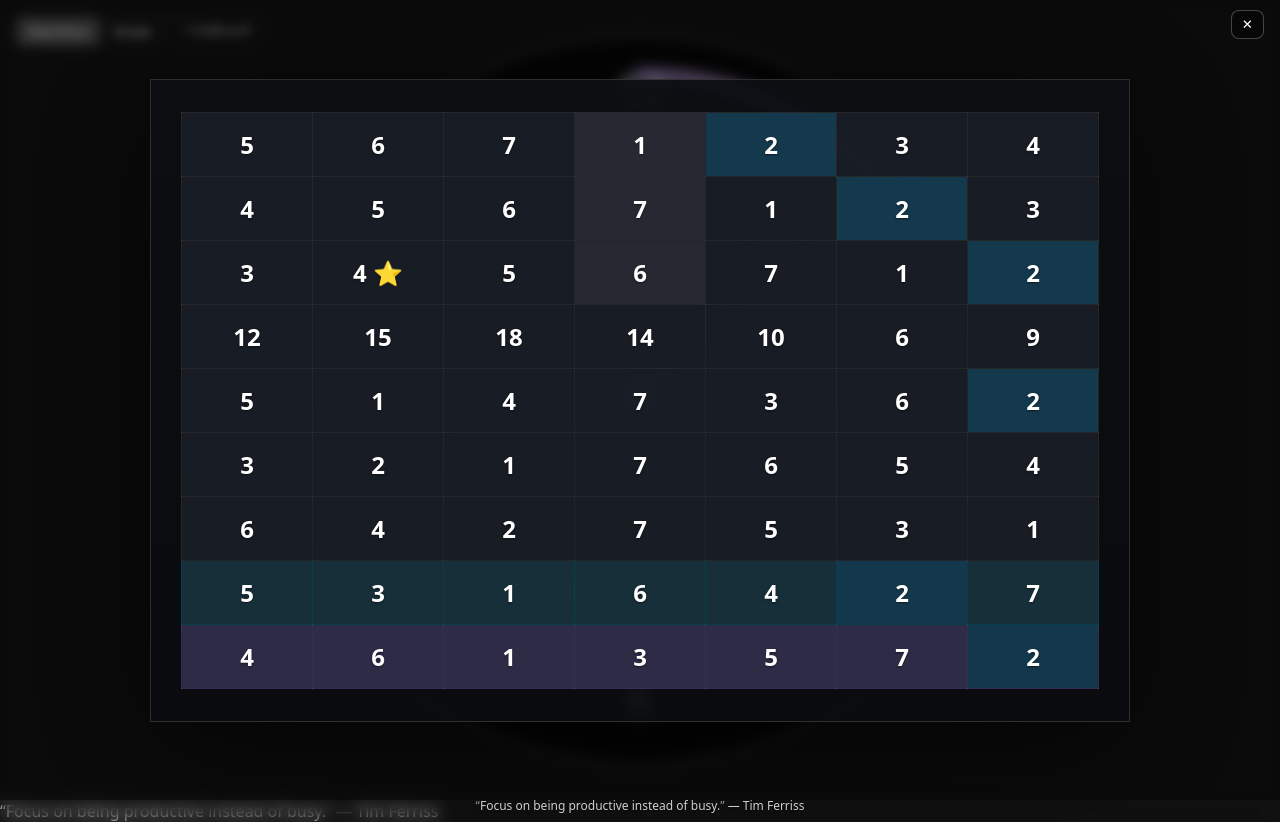
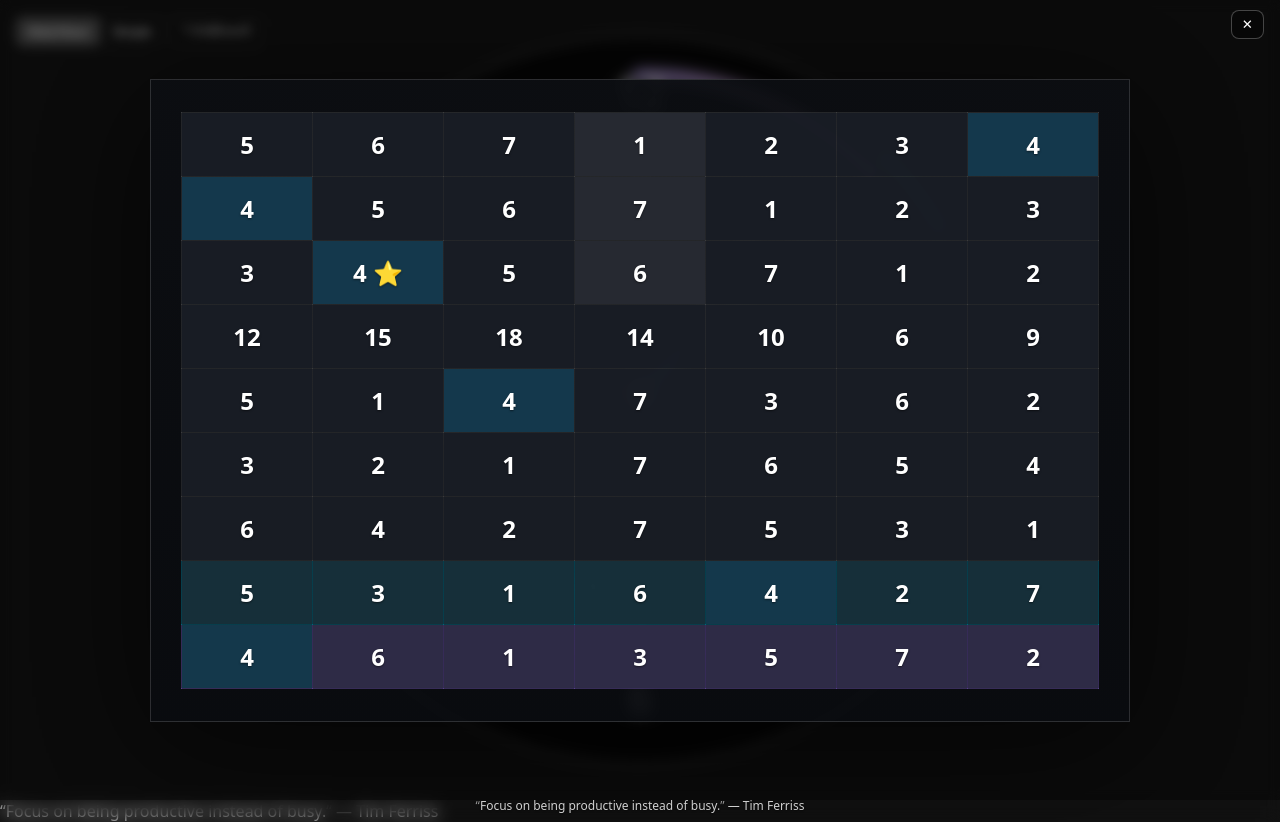
Before and after one commit to gotosira/pinitnatee-clock-app, a React (Vite) app: page / in a window 1280 px wide. Both pictures are taken after a click on the button "7 ตัวพินิจนาที". Built offline with nearby package versions, Linux system fonts and the light colour scheme; no server answers.

Commit message:
Seven Table: default highlight follows current Yam (starred) across rows 1,2,3,5,8,9

```diff
--- a/src/components/SevenTable.tsx
+++ b/src/components/SevenTable.tsx
@@ -56,7 +56,8 @@ export default function SevenTable() {
   const now = new Date()
   const rows = useMemo(() => buildRows(now), [now.getTime()])
   const [picked, setPicked] = useState<number | null>(null)
-  const autoValue = useMemo(() => mod7(rows[0][0] + rows[1][0]), [rows])
+  const currentYamNumber = useMemo(() => getCurrentYam(now), [now.getTime()])
+  const autoValue = currentYamNumber
   const highlightValue = picked ?? autoValue
   const highlightRows = useMemo(() => new Set([0, 1, 2, 4, 7, 8]), [])
   const [ui] = useInterface()
```
Also changed, not shown: 3 other files (tests, documents, lock files or other folders).
